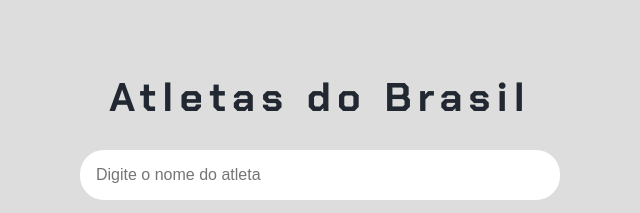
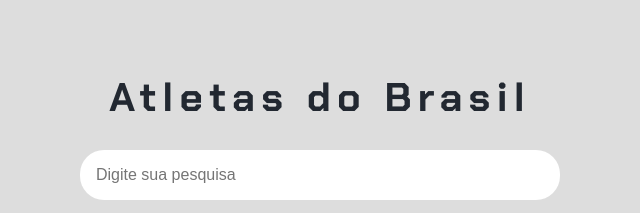
Before and after one commit to ClaudiaAguiar/Imers-oDevAluraGemini, a plain HTML site: page index.html in a window 1280 px wide. Shown: the top 213 px of the page, 320-960 px from the left. Drawn offline with Linux system fonts and the light colour scheme.

Commit message:
Alterei o placeholder

```diff
--- a/index.html
+++ b/index.html
@@ -16,7 +16,7 @@
     </head>
     <main>
         <section>
-            <input type="text" placeholder="Digite o nome do atleta" id="campo-pesquisa">
+            <input type="text" placeholder="Digite sua pesquisa" id="campo-pesquisa">
             <button onclick="pesquisar()">Pesquisar</button>
         </section>
         <section class="resultados-pesquisa" id="resultados-pesquisa">
```
